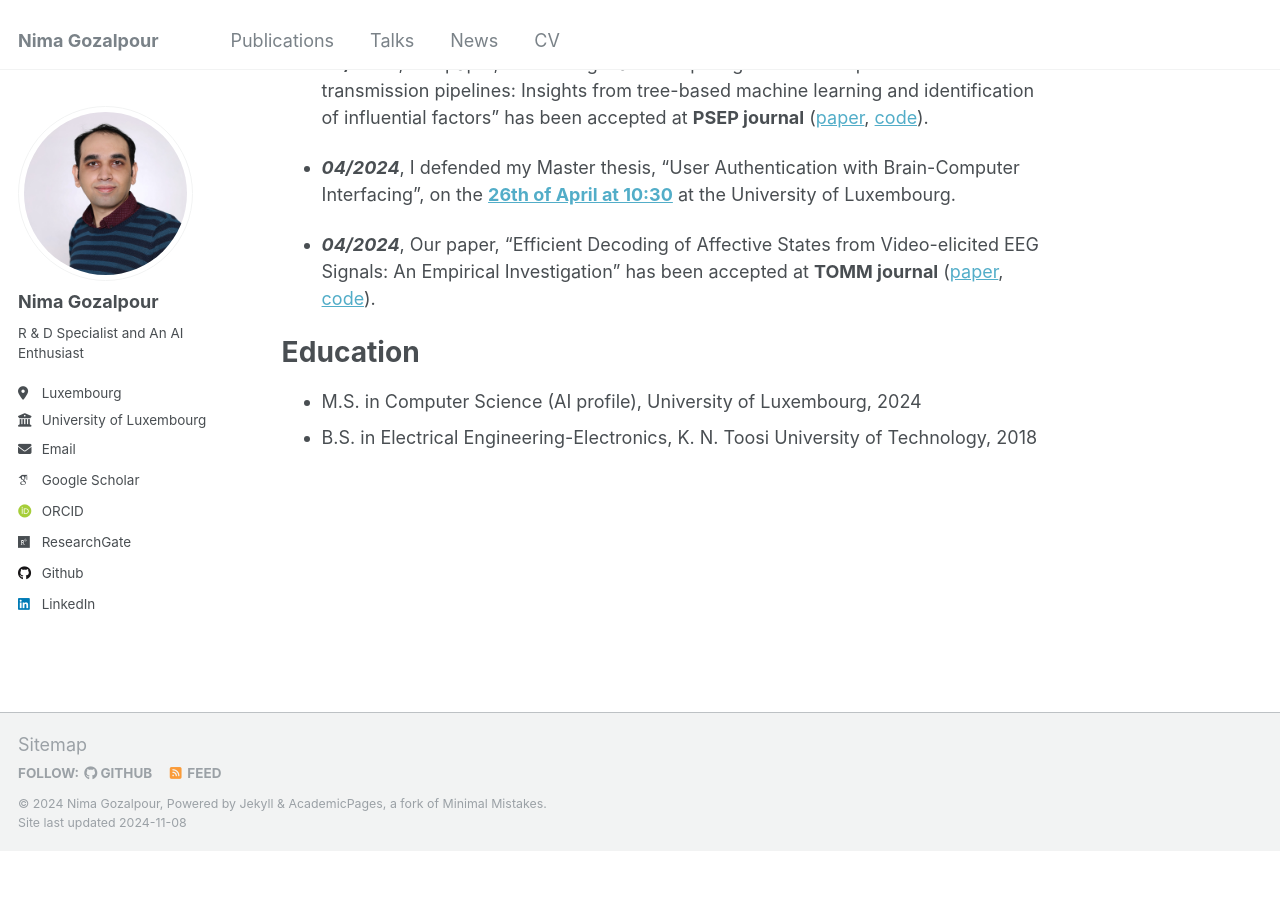
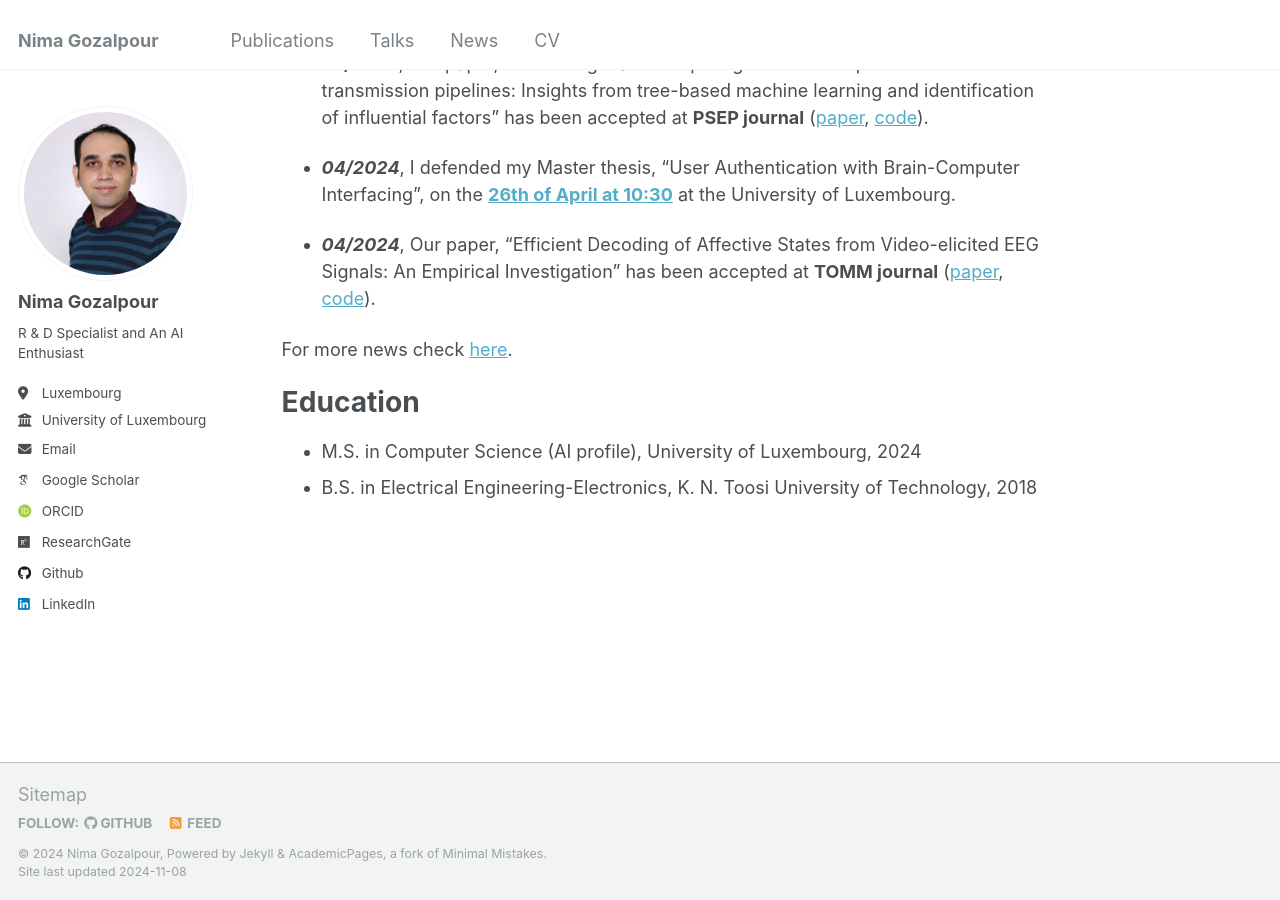
Before and after one commit to NimaGozalpour/NimaGozalpour.github.io, a Jekyll site: the page built from _pages/about.md, in a window 1280 px wide and 900 px high, scrolled down 542 px. Built offline with Jekyll 4.4.1, drawn with Linux system fonts in a browser that asks for light colours; some web fonts are replaced; before the commit the page ends 1392 px from its top, so only the background shows below that.

Commit message:
more news link is added to about.md(home page)

```diff
--- a/_pages/about.md
+++ b/_pages/about.md
@@ -19,7 +19,6 @@ News
 ======
 
 
-
 -  ***05/2024***, Our paper, "Predicting maximum pitting corrosion depth in buried transmission pipelines: Insights from tree-based machine learning and identification of influential factors" has been accepted at **PSEP journal** ([paper](https://www.sciencedirect.com/science/article/pii/S095758202400524X), [code](https://Todo.com)).
 
 -  ***04/2024***, I defended my Master thesis, "User Authentication with Brain-Computer Interfacing", on the [**26th of April at 10:30**](https://www.example.com) at the University of Luxembourg.
@@ -27,6 +26,7 @@ News
 
 -  ***04/2024***, Our paper, "Efficient Decoding of Affective States from Video-elicited EEG Signals: An Empirical Investigation" has been accepted at **TOMM journal** ([paper](https://dl.acm.org/doi/10.1145/3663669), [code](https://Todo.com)).
 
+For more news check [here](https://nimagozalpour.github.io/news/).
 
 Education
 ======
```
